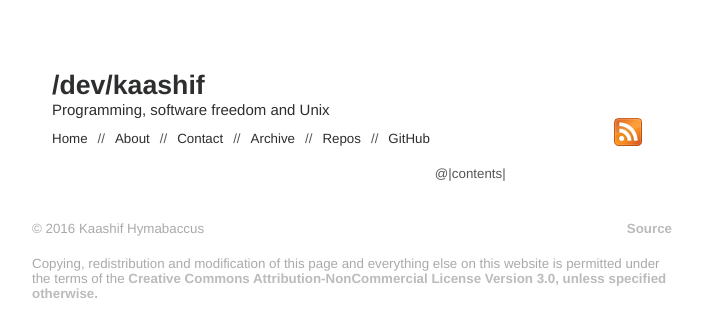
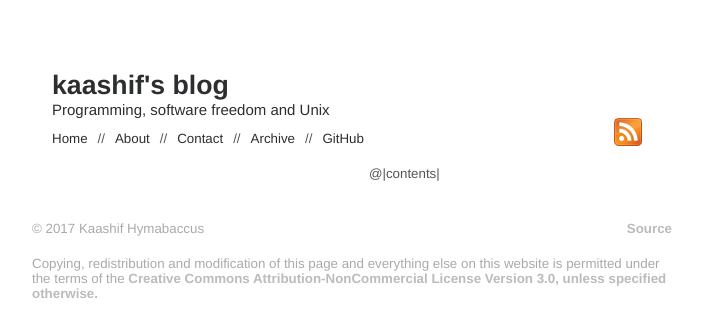
Before and after one commit to kaashif/blog, a plain HTML site: page _src/page-template.html in a window 1280 px wide. Shown: the whole page, without its empty margins (288-991 px from the left). Drawn offline with nearby package versions, Linux system fonts and the light colour scheme; some packages are replaced by stand-ins of ours.

Commit message:
it's current year etc

```diff
--- a/_src/page-template.html
+++ b/_src/page-template.html
@@ -4,7 +4,7 @@
 <title>kaashif.co.uk: @|title|</title>
 <link rel="stylesheet" type="text/css" href="/css/style.css" />
 <link rel="stylesheet" type="text/css" href="/css/monokai.css" />
-<link href="/feeds/all.atom.xml" type="application/atom+xml" rel="alternate" title="/dev/kaashif" />
+<link href="/feeds/all.atom.xml" type="application/atom+xml" rel="alternate" title="kaashif's blog" />
 
 <script type="text/javascript"
   src="http://cdn.mathjax.org/mathjax/latest/MathJax.js?config=TeX-AMS-MML_HTMLorMML">
@@ -15,7 +15,7 @@
 <div class="wrapper">
 <main>
 <header>
-        <h1>/dev/kaashif</h1>
+        <h1>kaashif's blog</h1>
         <p>Programming, software freedom and Unix</p>
         <ul>
             <li> <a href="/index.html">Home</a></li>
@@ -25,8 +25,6 @@
             <li> <a href="/contact.html">Contact</a></li>
             <li>//</li>
             <li> <a href="/archive.html">Archive</a></li>
-            <li>//</li>
-            <li> <a href="http://git.kaashif.co.uk">Repos</a></li>
             <li>//</li>
             <li> <a href="https://github.com/kaashif">GitHub</a></li>
         </ul>
@@ -39,7 +37,7 @@
 </main>
 </div>
 <footer>
-<p>&copy; <time>2016</time> Kaashif Hymabaccus</p>
+<p>&copy; <time>2017</time> Kaashif Hymabaccus</p>
 <p><a href="http://github.com/kaashif/blog">Source</a></p>
 <p>Copying, redistribution and modification of this page and
   everything else on this website is permitted under the terms of
```
Also changed, not shown: README.md, 1 other file.
